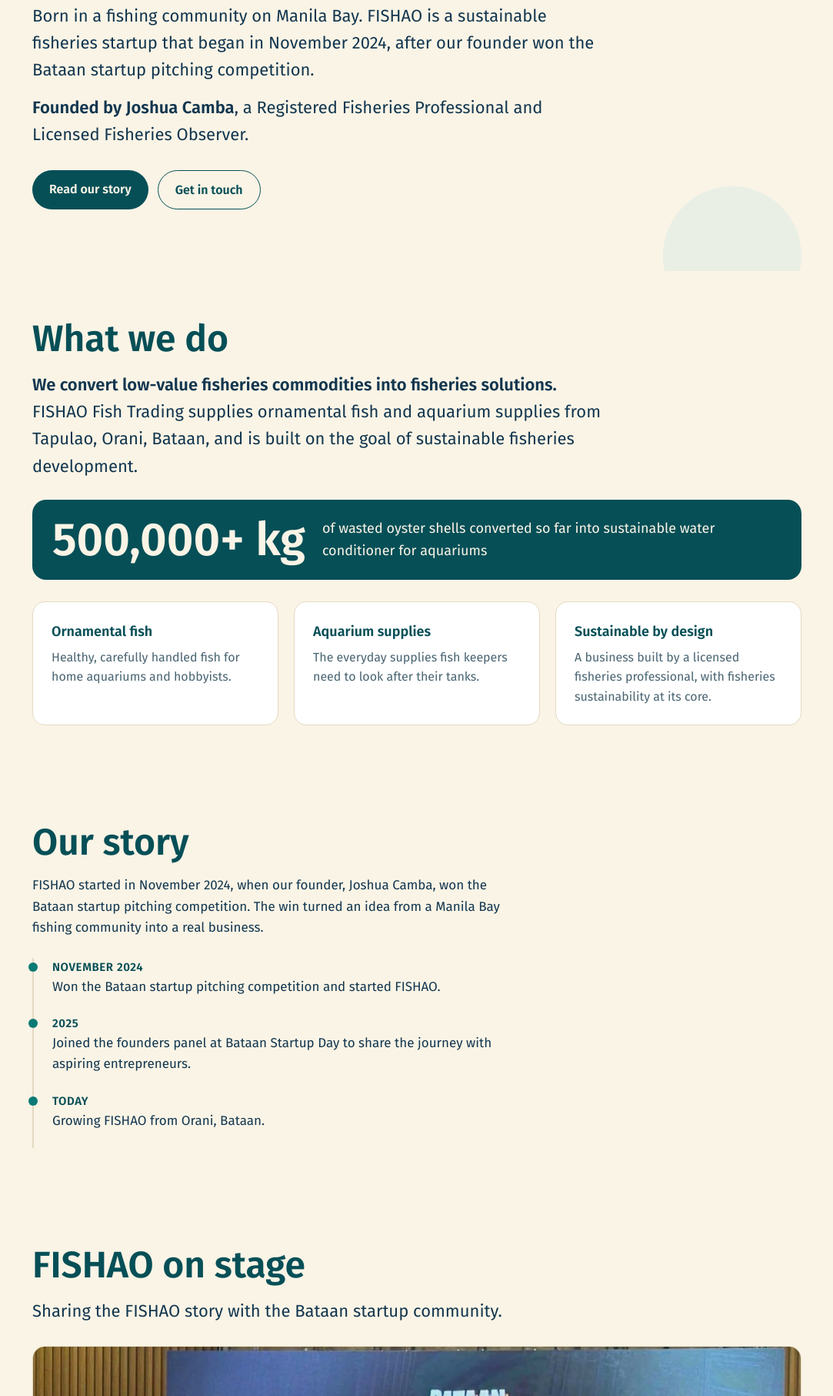
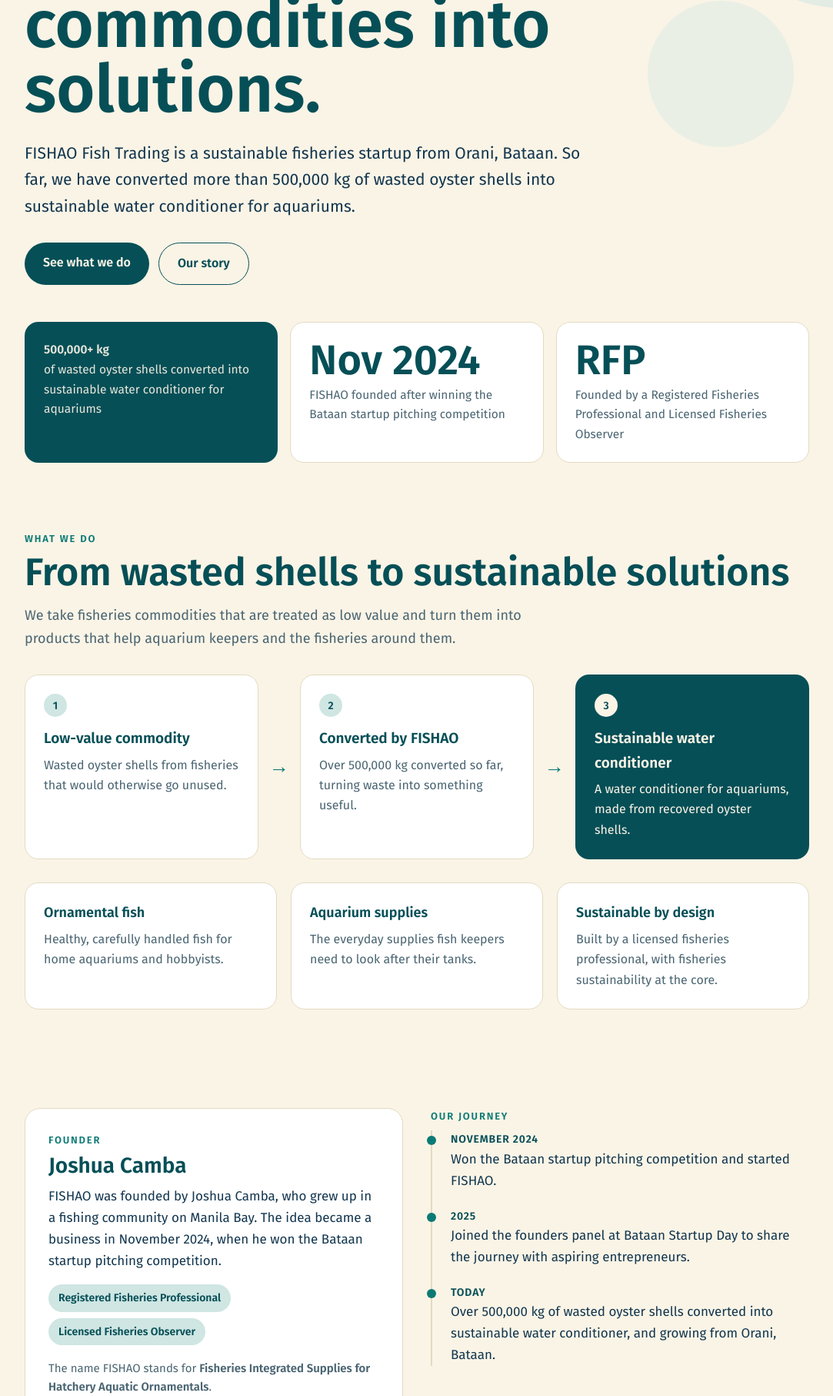
Before and after one commit to fishao-ph/fishao-ph.github.io, a plain HTML site: page index.html in a window 1280 px wide. Shown: the part 364-2177 px from the top of the page at 77% size, without its empty margins (98-1181 px from the left). Drawn offline with Linux system fonts and the light colour scheme; a web font is replaced by a local one.

Commit message:
Redesign: more engaging, professional layout

```diff
--- a/index.html
+++ b/index.html
@@ -4,81 +4,137 @@
 <meta charset="utf-8">
 <meta name="viewport" content="width=device-width, initial-scale=1">
 <title>FISHAO Fish Trading | Sustainable fisheries startup in Bataan</title>
-<meta name="description" content="FISHAO is a sustainable fisheries startup from Orani, Bataan, Philippines. Founded in November 2024 after winning the Bataan startup pitching competition.">
+<meta name="description" content="FISHAO turns low-value fisheries commodities into fisheries solutions. 500,000+ kg of wasted oyster shells converted into sustainable water conditioner for aquariums. Orani, Bataan, Philippines.">
 <meta property="og:title" content="FISHAO Fish Trading">
-<meta property="og:description" content="A sustainable fisheries startup from Orani, Bataan, Philippines.">
+<meta property="og:description" content="Turning low-value fisheries commodities into solutions. A sustainable fisheries startup from Orani, Bataan.">
+<meta property="og:image" content="presenting.jpg">
 <link rel="preconnect" href="https://fonts.googleapis.com">
 <link rel="stylesheet" href="https://fonts.googleapis.com/css2?family=Fira+Sans+Extra+Condensed:wght@700&family=Fira+Sans:wght@400;500;600&display=swap">
 <style>
 :root{
   --bg:#FAF4E6; --surface:#FFFFFF; --ink:#12364F; --teal:#064F57; --muted:#4A6572;
-  --line:#E4DAC2; --bubble:#CFE6E3; --accent:#0B7A75;
+  --line:#E4DAC2; --bubble:#CFE6E3; --accent:#0B7A75; --on-teal:#FAF4E6; --deep:#064F57;
 }
 @media (prefers-color-scheme:dark){
   :root:not([data-theme="light"]){
     --bg:#0C2B33; --surface:#123A44; --ink:#F2EBD9; --teal:#8FD3CB; --muted:#A9C2C4;
-    --line:#245662; --bubble:#17525A; --accent:#8FD3CB;
+    --line:#245662; --bubble:#17525A; --accent:#8FD3CB; --on-teal:#FAF4E6; --deep:#0A4650;
   }
 }
 *{box-sizing:border-box;margin:0}
-html{scroll-behavior:smooth}
-body{background:var(--bg);color:var(--ink);font:400 17px/1.6 "Fira Sans",system-ui,sans-serif;-webkit-font-smoothing:antialiased}
+html{scroll-behavior:smooth;scroll-padding-top:72px}
+body{background:var(--bg);color:var(--ink);font:400 17px/1.65 "Fira Sans",system-ui,sans-serif;-webkit-font-smoothing:antialiased}
 img{max-width:100%;display:block}
 a{color:inherit}
-.wrap{max-width:1040px;margin:0 auto;padding:0 20px}
-header.top{position:sticky;top:0;z-index:5;background:color-mix(in srgb,var(--bg) 90%,transparent);backdrop-filter:blur(8px);border-bottom:1px solid var(--line)}
+.wrap{max-width:1060px;margin:0 auto;padding:0 20px}
+
+/* header */
+header.top{position:sticky;top:0;z-index:5;background:color-mix(in srgb,var(--bg) 88%,transparent);backdrop-filter:blur(10px);border-bottom:1px solid var(--line)}
 .top .wrap{display:flex;align-items:center;justify-content:space-between;height:64px}
 .top img{height:26px;width:auto}
-html:not([data-theme="light"]) .logo{}
 @media (prefers-color-scheme:dark){:root:not([data-theme="light"]) .logo{filter:brightness(0) invert(.93)}}
-nav a{margin-left:20px;text-decoration:none;font-weight:500;font-size:15px;color:var(--muted)}
+nav{display:flex;align-items:center;gap:22px}
+nav a{text-decoration:none;font-weight:500;font-size:15px;color:var(--muted)}
 nav a:hover{color:var(--teal)}
-@media(max-width:560px){nav a.hide{display:none}}
-.hero{position:relative;overflow:hidden;padding:72px 0 80px}
-.hero::before,.hero::after{content:"";position:absolute;border-radius:50%;background:var(--bubble);opacity:.55;z-index:0}
-.hero::before{width:360px;height:360px;right:-110px;top:-90px}
-.hero::after{width:180px;height:180px;right:140px;bottom:-70px;opacity:.4}
+nav .cta{background:var(--teal);color:var(--bg);padding:8px 16px;border-radius:999px;font-weight:600}
+nav .cta:hover{color:var(--bg);opacity:.88}
+@media(max-width:620px){nav a.hide{display:none}}
+
+/* hero */
+.hero{position:relative;overflow:hidden;padding:84px 0 40px}
+.hero::before,.hero::after{content:"";position:absolute;border-radius:50%;background:var(--bubble);opacity:.55}
+.hero::before{width:420px;height:420px;right:-130px;top:-110px}
+.hero::after{width:190px;height:190px;right:150px;top:300px;opacity:.4}
 .hero .wrap{position:relative;z-index:1}
 .eyebrow{font-weight:600;font-size:13px;letter-spacing:.14em;text-transform:uppercase;color:var(--accent)}
-h1{font:700 clamp(46px,9vw,92px)/.95 "Fira Sans Extra Condensed","Fira Sans",sans-serif;color:var(--teal);margin:14px 0 20px;max-width:12ch}
-.lede{font-size:clamp(18px,2.4vw,22px);max-width:34em;color:var(--ink)}
-.btns{display:flex;flex-wrap:wrap;gap:12px;margin-top:28px}
-.btn{display:inline-block;padding:12px 22px;border-radius:999px;font-weight:600;text-decoration:none;font-size:16px}
+h1{font:700 clamp(44px,8.4vw,86px)/.98 "Fira Sans Extra Condensed","Fira Sans",sans-serif;color:var(--teal);margin:16px 0 22px;max-width:15ch}
+.lede{font-size:clamp(18px,2.3vw,21px);max-width:36em}
+.btns{display:flex;flex-wrap:wrap;gap:12px;margin-top:30px}
+.btn{display:inline-block;padding:13px 24px;border-radius:999px;font-weight:600;text-decoration:none;font-size:16px;transition:transform .15s,opacity .15s}
+.btn:hover{transform:translateY(-1px);opacity:.9}
 .btn.p{background:var(--teal);color:var(--bg)}
 .btn.s{border:1.5px solid var(--teal);color:var(--teal)}
-.btn:hover{opacity:.88}
+
+/* stats */
+.stats{padding:8px 0 24px}
+.stats .grid3{display:grid;gap:16px;grid-template-columns:repeat(auto-fit,minmax(240px,1fr))}
+.stat{background:var(--surface);border:1px solid var(--line);border-radius:18px;padding:22px 24px}
+.stat.big{background:var(--deep);color:var(--on-teal);border-color:transparent}
+.stat b{display:block;font:700 clamp(38px,6vw,54px)/1 "Fira Sans Extra Condensed","Fira Sans",sans-serif;color:var(--teal)}
+.stat.big b{color:var(--on-teal)}
+.stat span{display:block;margin-top:6px;font-size:15.5px;color:var(--muted)}
+.stat.big span{color:var(--on-teal);opacity:.92}
+
 section{padding:64px 0}
-h2{font:700 clamp(34px,5vw,48px)/1 "Fira Sans Extra Condensed","Fira Sans",sans-serif;color:var(--teal);margin-bottom:18px}
-.grid{display:grid;gap:20px;grid-template-columns:repeat(auto-fit,minmax(230px,1fr));margin-top:28px}
-.card{background:var(--surface);border:1px solid var(--line);border-radius:16px;padding:24px}
+.kicker{font-weight:600;font-size:13px;letter-spacing:.14em;text-transform:uppercase;color:var(--accent);margin-bottom:8px}
+h2{font:700 clamp(34px,5vw,50px)/1.02 "Fira Sans Extra Condensed","Fira Sans",sans-serif;color:var(--teal);margin-bottom:16px}
+.sub{max-width:36em;color:var(--muted);font-size:18px}
+
+/* shell to solution flow */
+.flow{display:grid;gap:14px;margin-top:32px;grid-template-columns:1fr;align-items:stretch}
+@media(min-width:820px){.flow{grid-template-columns:1fr auto 1fr auto 1fr}}
+.step{background:var(--surface);border:1px solid var(--line);border-radius:18px;padding:24px}
+.step .n{display:inline-grid;place-items:center;width:30px;height:30px;border-radius:50%;background:var(--bubble);color:var(--teal);font-weight:600;font-size:14px;margin-bottom:12px}
+.step h3{font-size:19px;color:var(--teal);margin-bottom:6px}
+.step p{color:var(--muted);font-size:16px}
+.step.end{background:var(--deep);border-color:transparent}
+.step.end h3,.step.end p{color:var(--on-teal)}
+.step.end .n{background:#FAF4E6;color:#064F57}
+.arrow{align-self:center;justify-self:center;font-size:26px;color:var(--accent);transform:rotate(90deg)}
+@media(min-width:820px){.arrow{transform:none}}
+
+/* cards */
+.grid{display:grid;gap:18px;grid-template-columns:repeat(auto-fit,minmax(230px,1fr));margin-top:30px}
+.card{background:var(--surface);border:1px solid var(--line);border-radius:18px;padding:24px;transition:transform .2s,box-shadow .2s}
+.card:hover{transform:translateY(-3px);box-shadow:0 12px 28px rgba(6,79,87,.12)}
 .card h3{font-size:18px;color:var(--teal);margin-bottom:6px}
 .card p{color:var(--muted);font-size:16px}
-.story{display:grid;gap:36px;grid-template-columns:1fr;align-items:center}
-.story>div{max-width:640px}
-figure{border-radius:16px;overflow:hidden;border:1px solid var(--line);background:var(--surface)}
+
+/* founder + story */
+.split{display:grid;gap:36px;grid-template-columns:1fr}
+@media(min-width:860px){.split{grid-template-columns:1fr 1fr}}
+.panel{background:var(--surface);border:1px solid var(--line);border-radius:20px;padding:30px}
+.panel h3{font:700 28px/1.1 "Fira Sans Extra Condensed","Fira Sans",sans-serif;color:var(--teal);margin-bottom:10px}
+.tags{display:flex;flex-wrap:wrap;gap:8px;margin-top:16px}
+.tags span{background:var(--bubble);color:var(--teal);font-weight:600;font-size:14px;padding:6px 13px;border-radius:999px}
+.timeline{list-style:none;padding:0;margin-top:8px;border-left:2px solid var(--line)}
+.timeline li{position:relative;padding:0 0 20px 24px}
+.timeline li:last-child{padding-bottom:0}
+.timeline li::before{content:"";position:absolute;left:-7px;top:7px;width:12px;height:12px;border-radius:50%;background:var(--accent)}
+.timeline b{display:block;color:var(--teal);font-size:14px;letter-spacing:.06em}
+.name-note{margin-top:18px;font-size:15px;color:var(--muted)}
+
+/* gallery */
+.gallery{display:grid;gap:18px;grid-template-columns:1fr;margin-top:30px}
+@media(min-width:760px){.gallery{grid-template-columns:1fr 1fr}.gallery .wide{grid-column:1/-1}}
+figure{border-radius:18px;overflow:hidden;border:1px solid var(--line);background:var(--surface)}
+.gallery img{width:100%;height:auto}
 figcaption{padding:12px 16px;font-size:14px;color:var(--muted)}
-.impact{display:flex;flex-wrap:wrap;align-items:center;gap:8px 22px;margin-top:26px;padding:22px 26px;background:var(--teal);color:#FAF4E6;border-radius:18px}
-.impact b{font:700 clamp(40px,7vw,60px)/1 "Fira Sans Extra Condensed","Fira Sans",sans-serif}
-.impact span{flex:1 1 240px;font-size:18px}
-.gallery{display:grid;gap:20px;grid-template-columns:1fr;margin-top:28px}
-@media(min-width:760px){.gallery{grid-template-columns:1fr 1fr}.gallery .wide{grid-column:1/-1}}
-.gallery img{width:100%;height:auto}
-.timeline{list-style:none;padding:0;margin-top:26px;border-left:2px solid var(--line)}
-.timeline li{position:relative;padding:0 0 22px 24px}
-.timeline li::before{content:"";position:absolute;left:-7px;top:6px;width:12px;height:12px;border-radius:50%;background:var(--accent)}
-.timeline b{display:block;color:var(--teal);font-size:15px;letter-spacing:.04em}
-.contact{background:var(--teal);color:#FAF4E6;border-radius:24px;padding:44px 28px;text-align:center}
-.contact h2{color:#FAF4E6}
-.contact p{max-width:32em;margin:0 auto 22px;opacity:.92}
+
+/* contact */
+.contact{background:var(--deep);color:var(--on-teal);border-radius:26px;padding:52px 28px;text-align:center;position:relative;overflow:hidden}
+.contact::before{content:"";position:absolute;width:260px;height:260px;border-radius:50%;background:#fff;opacity:.05;right:-70px;top:-90px}
+.contact h2{color:var(--on-teal)}
+.contact p{max-width:32em;margin:0 auto 24px;opacity:.92}
 .contact .btn{background:#FAF4E6;color:#064F57}
-footer{padding:36px 0 48px;color:var(--muted);font-size:14px;text-align:center}
+footer{padding:36px 0 52px;color:var(--muted);font-size:14px;text-align:center}
+
+/* reveal on scroll */
+.rv{opacity:0;transform:translateY(18px);transition:opacity .6s ease,transform .6s ease}
+.rv.in{opacity:1;transform:none}
+@media (prefers-reduced-motion:reduce){.rv{opacity:1;transform:none;transition:none}html{scroll-behavior:auto}.card,.btn{transition:none}}
 </style>
 </head>
 <body>
 <header class="top">
   <div class="wrap">
     <a href="#top" aria-label="FISHAO home"><img class="logo" src="logo.png" alt="FISHAO" width="120" height="26"></a>
-    <nav><a href="#about" class="hide">About</a><a href="#story">Our story</a><a href="#moments" class="hide">Photos</a><a href="#contact">Contact</a></nav>
+    <nav>
+      <a href="#solution" class="hide">What we do</a>
+      <a href="#founder" class="hide">Founder</a>
+      <a href="#moments" class="hide">Photos</a>
+      <a href="#contact" class="cta">Contact</a>
+    </nav>
   </div>
 </header>
 
@@ -86,36 +142,58 @@ footer{padding:36px 0 48px;color:var(--muted);font-size:14px;text-align:center}
   <section class="hero">
     <div class="wrap">
       <p class="eyebrow">Sustainable fisheries startup · Orani, Bataan</p>
-      <h1>FISHAO Fish Trading</h1>
-      <p class="lede">Born in a fishing community on Manila Bay. FISHAO is a sustainable fisheries startup that began in November 2024, after our founder won the Bataan startup pitching competition.</p>
-      <p class="lede" style="margin-top:14px"><strong>Founded by Joshua Camba</strong>, a Registered Fisheries Professional and Licensed Fisheries Observer.</p>
-      <div class="btns"><a class="btn p" href="#story">Read our story</a><a class="btn s" href="#contact">Get in touch</a></div>
+      <h1>Turning low-value fisheries commodities into solutions.</h1>
+      <p class="lede">FISHAO Fish Trading is a sustainable fisheries startup from Orani, Bataan. So far, we have converted more than 500,000 kg of wasted oyster shells into sustainable water conditioner for aquariums.</p>
+      <div class="btns"><a class="btn p" href="#solution">See what we do</a><a class="btn s" href="#founder">Our story</a></div>
     </div>
   </section>
 
-  <section id="about">
+  <div class="stats">
     <div class="wrap">
-      <h2>What we do</h2>
-      <p class="lede"><strong>We convert low-value fisheries commodities into fisheries solutions.</strong> FISHAO Fish Trading supplies ornamental fish and aquarium supplies from Tapulao, Orani, Bataan, and is built on the goal of sustainable fisheries development.</p>
-      <div class="impact"><b>500,000+ kg</b><span>of wasted oyster shells converted so far into sustainable water conditioner for aquariums</span></div>
+      <div class="grid3">
+        <div class="stat big rv"><b><span data-count="500000" data-suffix="+ kg">500,000+ kg</span></b><span>of wasted oyster shells converted into sustainable water conditioner for aquariums</span></div>
+        <div class="stat rv"><b>Nov 2024</b><span>FISHAO founded after winning the Bataan startup pitching competition</span></div>
+        <div class="stat rv"><b>RFP</b><span>Founded by a Registered Fisheries Professional and Licensed Fisheries Observer</span></div>
+      </div>
+    </div>
+  </div>
+
+  <section id="solution">
+    <div class="wrap">
+      <p class="kicker">What we do</p>
+      <h2>From wasted shells to sustainable solutions</h2>
+      <p class="sub">We take fisheries commodities that are treated as low value and turn them into products that help aquarium keepers and the fisheries around them.</p>
+      <div class="flow">
+        <div class="step rv"><span class="n">1</span><h3>Low-value commodity</h3><p>Wasted oyster shells from fisheries that would otherwise go unused.</p></div>
+        <div class="arrow" aria-hidden="true">→</div>
+        <div class="step rv"><span class="n">2</span><h3>Converted by FISHAO</h3><p>Over 500,000 kg converted so far, turning waste into something useful.</p></div>
+        <div class="arrow" aria-hidden="true">→</div>
+        <div class="step end rv"><span class="n">3</span><h3>Sustainable water conditioner</h3><p>A water conditioner for aquariums, made from recovered oyster shells.</p></div>
+      </div>
       <div class="grid">
-        <div class="card"><h3>Ornamental fish</h3><p>Healthy, carefully handled fish for home aquariums and hobbyists.</p></div>
-        <div class="card"><h3>Aquarium supplies</h3><p>The everyday supplies fish keepers need to look after their tanks.</p></div>
-        <div class="card"><h3>Sustainable by design</h3><p>A business built by a licensed fisheries professional, with fisheries sustainability at its core.</p></div>
+        <div class="card rv"><h3>Ornamental fish</h3><p>Healthy, carefully handled fish for home aquariums and hobbyists.</p></div>
+        <div class="card rv"><h3>Aquarium supplies</h3><p>The everyday supplies fish keepers need to look after their tanks.</p></div>
+        <div class="card rv"><h3>Sustainable by design</h3><p>Built by a licensed fisheries professional, with fisheries sustainability at the core.</p></div>
       </div>
     </div>
   </section>
 
-  <section id="story">
+  <section id="founder">
     <div class="wrap">
-      <div class="story">
-        <div>
-          <h2>Our story</h2>
-          <p>FISHAO started in November 2024, when our founder, Joshua Camba, won the Bataan startup pitching competition. The win turned an idea from a Manila Bay fishing community into a real business.</p>
+      <div class="split">
+        <div class="panel rv">
+          <p class="kicker">Founder</p>
+          <h3>Joshua Camba</h3>
+          <p>FISHAO was founded by Joshua Camba, who grew up in a fishing community on Manila Bay. The idea became a business in November 2024, when he won the Bataan startup pitching competition.</p>
+          <div class="tags"><span>Registered Fisheries Professional</span><span>Licensed Fisheries Observer</span></div>
+          <p class="name-note">The name FISHAO stands for <b>Fisheries Integrated Supplies for Hatchery Aquatic Ornamentals</b>.</p>
+        </div>
+        <div class="rv">
+          <p class="kicker">Our journey</p>
           <ol class="timeline">
             <li><b>NOVEMBER 2024</b>Won the Bataan startup pitching competition and started FISHAO.</li>
             <li><b>2025</b>Joined the founders panel at Bataan Startup Day to share the journey with aspiring entrepreneurs.</li>
-            <li><b>TODAY</b>Growing FISHAO from Orani, Bataan.</li>
+            <li><b>TODAY</b>Over 500,000 kg of wasted oyster shells converted into sustainable water conditioner, and growing from Orani, Bataan.</li>
           </ol>
         </div>
       </div>
@@ -124,18 +202,19 @@ footer{padding:36px 0 48px;color:var(--muted);font-size:14px;text-align:center}
 
   <section id="moments">
     <div class="wrap">
+      <p class="kicker">Photos</p>
       <h2>FISHAO on stage</h2>
-      <p class="lede">Sharing the FISHAO story with the Bataan startup community.</p>
+      <p class="sub">Sharing the FISHAO story with the Bataan startup community.</p>
       <div class="gallery">
-        <figure class="wide">
+        <figure class="wide rv">
           <img src="panel.jpg" width="3000" height="1460" loading="lazy" alt="Founders panel at Bataan Startup Day 2025, with Joshua Camba, Founder of FISHAO, speaking">
           <figcaption>Founders panel, Bataan Startup Day 2025 · Photo: Olongapo Times</figcaption>
         </figure>
-        <figure>
+        <figure class="rv">
           <img src="presenting.jpg" width="2682" height="1568" loading="lazy" alt="Joshua Camba presenting FISHAO, Fisheries Integrated Supplies for Hatchery Aquatic Ornamentals, on a large screen">
           <figcaption>Presenting FISHAO: Fisheries Integrated Supplies for Hatchery Aquatic Ornamentals</figcaption>
         </figure>
-        <figure>
+        <figure class="rv">
           <img src="nitriact.jpg" width="2816" height="1504" loading="lazy" alt="A presenter speaking beside a slide titled Nitriact: Revolutionizing Aquatic Ecosystems">
           <figcaption>Nitriact: enhancing water quality, empowering sustainable solutions</figcaption>
         </figure>
@@ -145,9 +224,9 @@ footer{padding:36px 0 48px;color:var(--muted);font-size:14px;text-align:center}
 
   <section id="contact">
     <div class="wrap">
-      <div class="contact">
-        <h2>Say hello</h2>
-        <p>Questions about FISHAO, or want to work with us? Reach out through the founder's website.</p>
+      <div class="contact rv">
+        <h2>Let's build sustainable fisheries together</h2>
+        <p>Questions about FISHAO, our water conditioner, or want to work with us? Reach out through the founder's website.</p>
         <a class="btn" href="https://joshuacamba-git.github.io/joshua-camba-website/">Meet the founder</a>
       </div>
     </div>
@@ -155,5 +234,14 @@ footer{padding:36px 0 48px;color:var(--muted);font-size:14px;text-align:center}
 </main>
 
 <footer><div class="wrap">© 2026 FISHAO Fish Trading · Tapulao, Orani, Bataan, Philippines</div></footer>
+
+<script>
+(function(){
+  var els=document.querySelectorAll('.rv');
+  if(!('IntersectionObserver' in window)){els.forEach(function(e){e.classList.add('in')});return}
+  var io=new IntersectionObserver(function(es){es.forEach(function(e){if(e.isIntersecting){e.target.classList.add('in');io.unobserve(e.target)}})},{threshold:.12});
+  els.forEach(function(e){io.observe(e)});
+})();
+</script>
 </body>
 </html>
```
